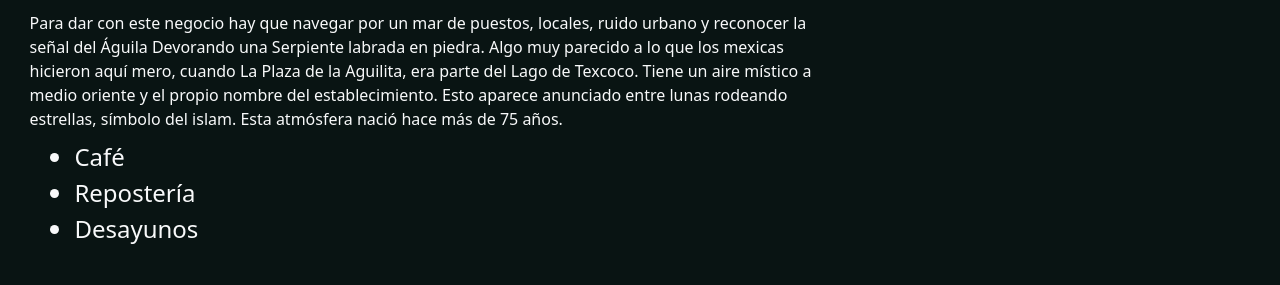
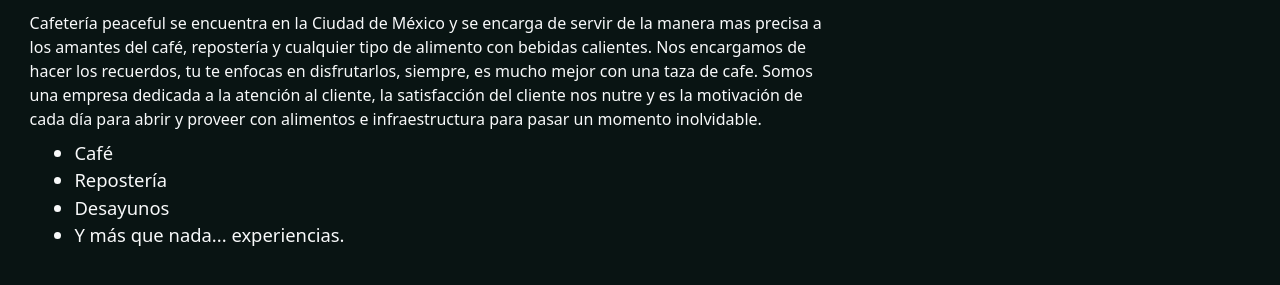
Before and after one commit to AloeVera-1/bootstrap-prueba, a plain HTML site: page index.html in a window 1280 px wide. Shown: the part 333-618 px from the top of the page. Drawn offline with nearby package versions, Linux system fonts and the light colour scheme.

Commit message:
Revise cafeteria description and content
Updated content and descriptions for the cafeteria, enhancing the text to better represent the business and its offerings.

```diff
--- a/index.html
+++ b/index.html
@@ -102,21 +102,22 @@
             peaceful
           </h2>
           <p style="margin-left: 1.1rem; margin-top: 1rem">
-            Para dar con este negocio hay que navegar por un mar de puestos,
-            locales, ruido urbano y reconocer la señal del Águila Devorando una
-            Serpiente labrada en piedra. Algo muy parecido a lo que los mexicas
-            hicieron aquí mero, cuando La Plaza de la Aguilita, era parte del
-            Lago de Texcoco. Tiene un aire místico a medio oriente y el propio
-            nombre del establecimiento. Esto aparece anunciado entre lunas
-            rodeando estrellas, símbolo del islam. Esta atmósfera nació hace más
-            de 75 años.
+           Cafetería peaceful se encuentra en la Ciudad de México y se
+            encarga de servir de la manera mas precisa a los amantes del café,
+            repostería y cualquier tipo de alimento con bebidas calientes.
+            Nos encargamos de hacer los recuerdos, tu te enfocas en disfrutarlos,
+            siempre, es mucho mejor con una taza de cafe.
+            Somos una empresa dedicada a la atención al cliente, la satisfacción
+            del cliente nos nutre y es la motivación de cada día para abrir y
+            proveer con alimentos e infraestructura para pasar un momento inolvidable.
           </p>
           <ul
-            style="font-size: 1.5rem; margin-top: -0.5rem; margin-left: 1.9rem"
+            style="font-size: 1.15rem; margin-top: -0.5rem; margin-left: 1.9rem"
           >
             <li>Café</li>
             <li>Repostería</li>
             <li>Desayunos</li>
+            <li>Y más que nada... experiencias.</li>
           </ul>
         </div>
         <div class="col-md-4">
```
